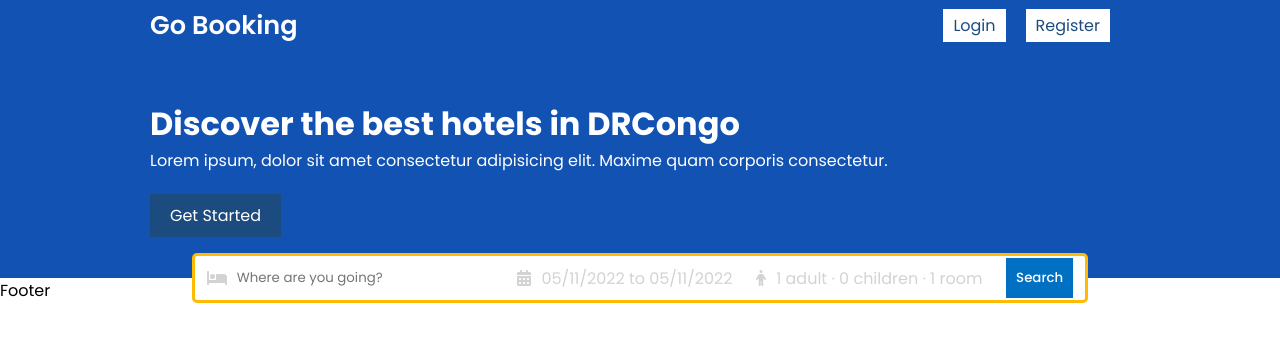
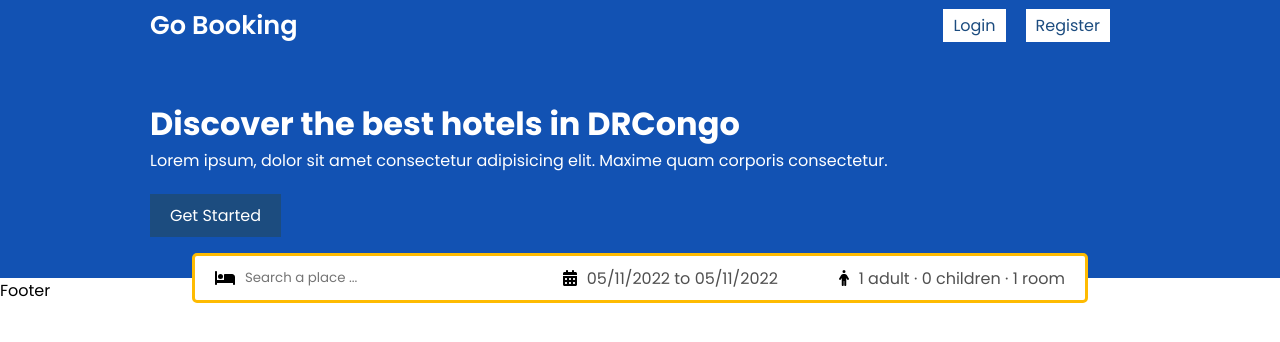
Before and after one commit to marcos-mus/booking-landingpage, a React (Create React App) app: page / in a window 1280 px wide. Shown: the top 342 px of the page. Built offline with nearby package versions, Linux system fonts and the light colour scheme.

Commit message:
feat : add search bar

```diff
--- a/src/components/header/header.scss
+++ b/src/components/header/header.scss
@@ -12,5 +12,6 @@
     background-color: var(--secondary);
     color: #fff;
     padding: 10px 20px;
+
   }
 }
--- a/src/components/searchbar/SearchBar.jsx
+++ b/src/components/searchbar/SearchBar.jsx
@@ -48,19 +48,18 @@ const SearchBar = () => {
   return (
     <div className="search">
       <div className="search__item">
-        <FontAwesomeIcon icon={faBed} className="headerIcon" />
+        <FontAwesomeIcon icon={faBed} className="search__item__icon" />
         <input
-          type="text"
-          placeholder="Where are you going?"
-          className="headerSearchInput"
+          type="search"
+          placeholder="Search a place ..."
           onChange={(e) => setDestination(e.target.value)}
         />
       </div>
       <div className="search__item">
-        <FontAwesomeIcon icon={faCalendarDays} className="headerIcon" />
+        <FontAwesomeIcon icon={faCalendarDays} className="search__item__icon" />
         <span
           onClick={() => setOpenDate(!openDate)}
-          className="headerSearchText"
+          className="search__item__text"
         >{`${format(date[0].startDate, "MM/dd/yyyy")} to ${format(
           date[0].endDate,
           "MM/dd/yyyy"
@@ -71,83 +70,62 @@ const SearchBar = () => {
             onChange={(item) => setDate([item.selection])}
             moveRangeOnFirstSelection={false}
             ranges={date}
-            className="date"
+            className="search__item__date"
             minDate={new Date()}
           />
         )}
       </div>
       <div className="search__item">
-        <FontAwesomeIcon icon={faPerson} className="headerIcon" />
+        <FontAwesomeIcon icon={faPerson} className="search__item__icon" />
         <span
           onClick={() => setOpenOptions(!openOptions)}
-          className="headerSearchText"
+          className="search__item__text"
         >{`${options.adult} adult · ${options.children} children · ${options.room} room`}</span>
         {openOptions && (
-          <div className="options">
-            <div className="optionItem">
-              <span className="optionText">Adult</span>
-              <div className="optionCounter">
+          <div className="search__item__options">
+            <div className="search__item__options__option">
+              <span className="search__item__options__option-text">Adult</span>
+              <div className="search__item__options__option__counter">
                 <button
                   disabled={options.adult <= 1}
-                  className="optionCounterButton"
                   onClick={() => handleOption("adult", "d")}
                 >
                   -
                 </button>
-                <span className="optionCounterNumber">{options.adult}</span>
-                <button
-                  className="optionCounterButton"
-                  onClick={() => handleOption("adult", "i")}
-                >
-                  +
-                </button>
+                <span>{options.adult}</span>
+                <button onClick={() => handleOption("adult", "i")}>+</button>
               </div>
             </div>
-            <div className="optionItem">
-              <span className="optionText">Children</span>
-              <div className="optionCounter">
+            <div className="search__item__options__option">
+              <span className="search__item__options__option-text">
+                Children
+              </span>
+              <div className="search__item__options__option__counter">
                 <button
                   disabled={options.children <= 0}
-                  className="optionCounterButton"
                   onClick={() => handleOption("children", "d")}
                 >
                   -
                 </button>
-                <span className="optionCounterNumber">{options.children}</span>
-                <button
-                  className="optionCounterButton"
-                  onClick={() => handleOption("children", "i")}
-                >
-                  +
-                </button>
+                <span>{options.children}</span>
+                <button onClick={() => handleOption("children", "i")}>+</button>
               </div>
             </div>
-            <div className="optionItem">
-              <span className="optionText">Room</span>
-              <div className="optionCounter">
+            <div className="search__item__options__option">
+              <span className="search__item__options__option-text">Room</span>
+              <div className="search__item__options__option__counter">
                 <button
                   disabled={options.room <= 1}
-                  className="optionCounterButton"
                   onClick={() => handleOption("room", "d")}
                 >
                   -
                 </button>
-                <span className="optionCounterNumber">{options.room}</span>
-                <button
-                  className="optionCounterButton"
-                  onClick={() => handleOption("room", "i")}
-                >
-                  +
-                </button>
+                <span>{options.room}</span>
+                <button onClick={() => handleOption("room", "i")}>+</button>
               </div>
             </div>
           </div>
         )}
-      </div>
-      <div className="search__item">
-        <button className="headerBtn" onClick={handleSearch}>
-          Search
-        </button>
       </div>
     </div>
   );
--- a/src/components/searchbar/searchbar.scss
+++ b/src/components/searchbar/searchbar.scss
@@ -1,74 +1,46 @@
 .search {
+  margin-top: 20px;
   height: 50px;
-  background-color: white;
+  width: 70%;
+  background-color: #fff;
+  border-radius: 5px;
   border: 3px solid #febb02;
+  position: absolute;
+  bottom: -25px;
+  left: 15%;
+  z-index: 1;
+  padding: 0px 20px;
+
   display: flex;
   align-items: center;
-  justify-content: space-around;
-  padding: 10px 0px;
-  border-radius: 5px;
-  position: absolute;
-  bottom: -25px;
-  width: 70%;
-  left: 15%;
+  justify-content: space-between;
 
   &__item {
     display: flex;
     align-items: center;
-    gap: 10px;
 
-    &.active {
-      border: 1px solid white;
-      padding: 10px;
-      border-radius: 20px;
-    }
-  }
-}
-
-
-
-.headerDesc {
-  margin: 20px 0px;
-}
-
-.headerBtn {
-  background-color: #0071c2;
-  color: white;
-  font-weight: 500;
-  border: none;
-  padding: 10px;
-  cursor: pointer;
-}
-
-.headerSearch {}
-
-.headerIcon {
-  color: lightgray;
-}
-
-.headerSearchItem {
-  display: flex;
-  align-items: center;
-  gap: 10px;
-}
-
-.headerSearchInput {
+    input {
       border: none;
       outline: none;
     }
 
-.headerSearchText {
-  color: lightgray;
+    &__icon {
+      margin-right: 10px;
+      color: #000;
+    }
+
+    &__text {
+      color: rgb(80, 80, 80);
       cursor: pointer;
     }
 
-.date {
+    &__date {
       position: absolute;
       top: 50px;
       z-index: 2;
     }
 
-.options {
+    &__options {
       z-index: 2;
       position: absolute;
       top: 50px;
@@ -77,24 +49,21 @@
       border-radius: 5px;
       -webkit-box-shadow: 0px 0px 10px -5px rgba(0, 0, 0, 0.4);
       box-shadow: 0px 0px 10px -5px rgba(0, 0, 0, 0.4);
-}
 
-.optionItem {
+      &__option {
         width: 200px;
         display: flex;
         justify-content: space-between;
         margin: 10px;
-}
 
-.optionCounter {
+        &__counter {
           display: flex;
           align-items: center;
           gap: 10px;
           font-size: 12px;
           color: black;
-}
 
-.optionCounterButton {
+          button {
             width: 30px;
             height: 30px;
             border: 1px solid #0071c2;
@@ -103,6 +72,13 @@
             background-color: white;
           }
 
-.optionCounterButton:disabled {
-  cursor: not-allowed;
+          span {
+            font-size: 15px;
+            font-weight: 500;
           }
+        }
+      }
+
+    }
+  }
+}
```
Lines whose indentation alone changed are shown as unchanged.
